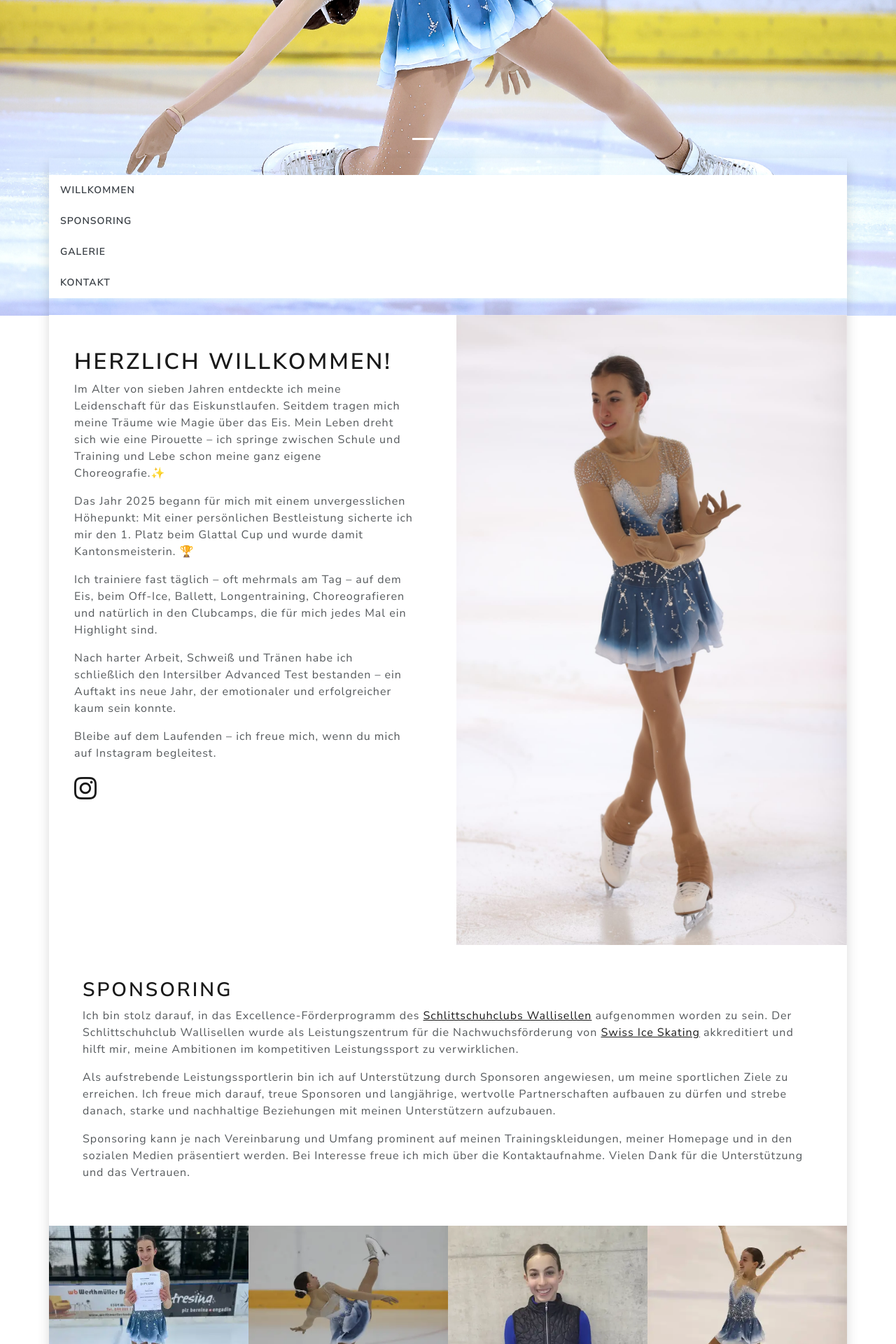
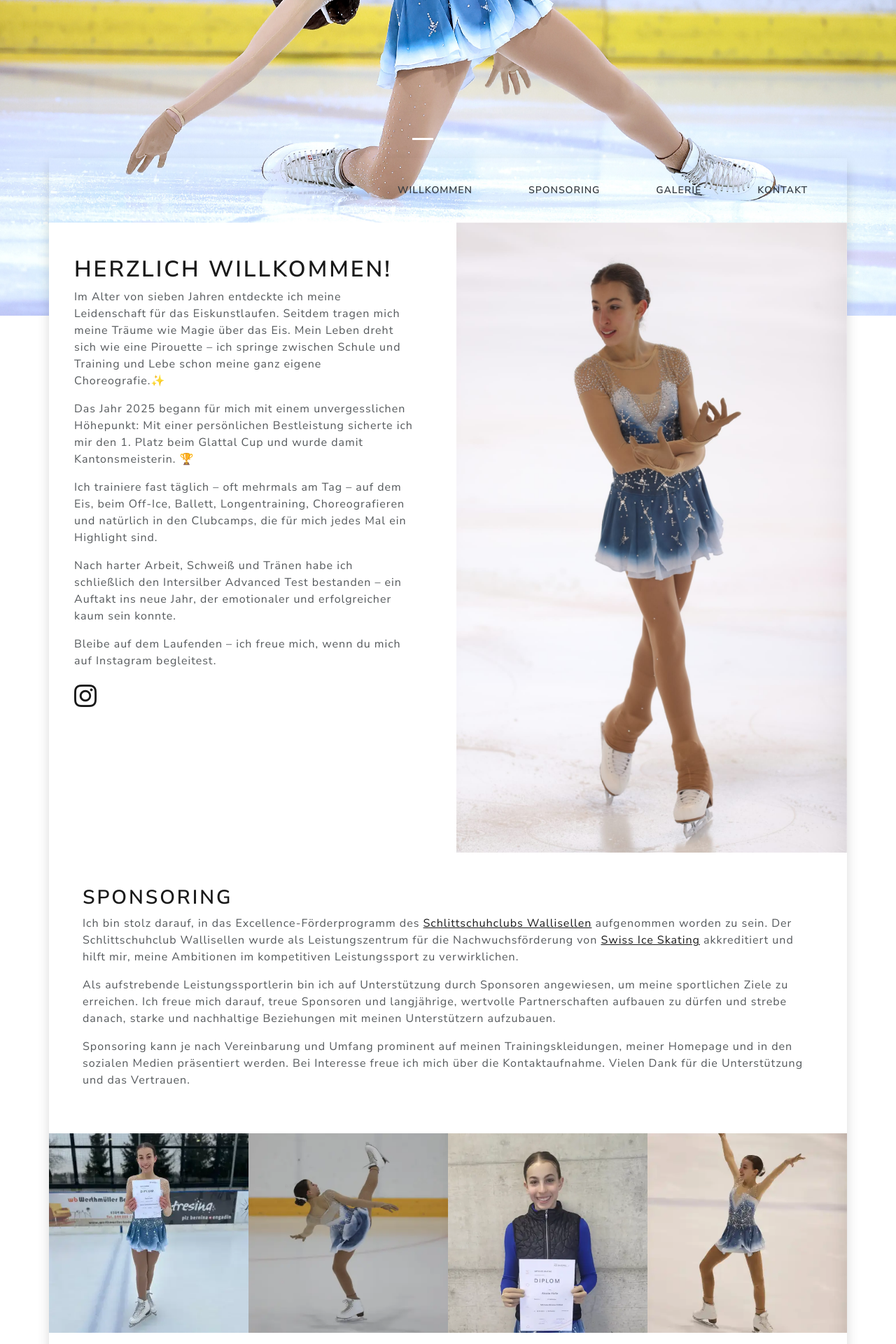
Before and after one commit to flavioaiello/3e2c7395a0ed6e61989d9d6b05156f06a7a27504, a Jekyll site: the page built from index.html, in a window 1280 px wide. Shown: the part 449-2369 px from the top of the page at 70% size. Built offline with Jekyll 4.4.1, drawn with Linux system fonts in a browser that asks for light colours; nearby versions of some CDN libraries.

Commit message:
Refactor navbar for better responsiveness

```diff
--- a/_layouts/default.html
+++ b/_layouts/default.html
@@ -77,8 +77,7 @@
   </header>
 
   <main class="container shadow p-0">
-      <nav class="navbar navbar-dark">
-        <div class="navbar-collapse bg-white" id="navbarNav">
+    <nav class="navbar navbar-expand-sm navbar-dark">
       <ul class="navbar-nav ms-auto">
         <li class="nav-item ps-3 pe-3">
           <a class="nav-link text-dark text-lg-white" href="#welcome">Willkommen</a>
@@ -93,7 +92,6 @@
           <a class="nav-link text-dark text-lg-white" href="#contact">Kontakt</a>
         </li>
       </ul>
-      </div>
     </nav>
     {{ content }}
   </main>
```
Lines whose indentation alone changed are shown as unchanged.
